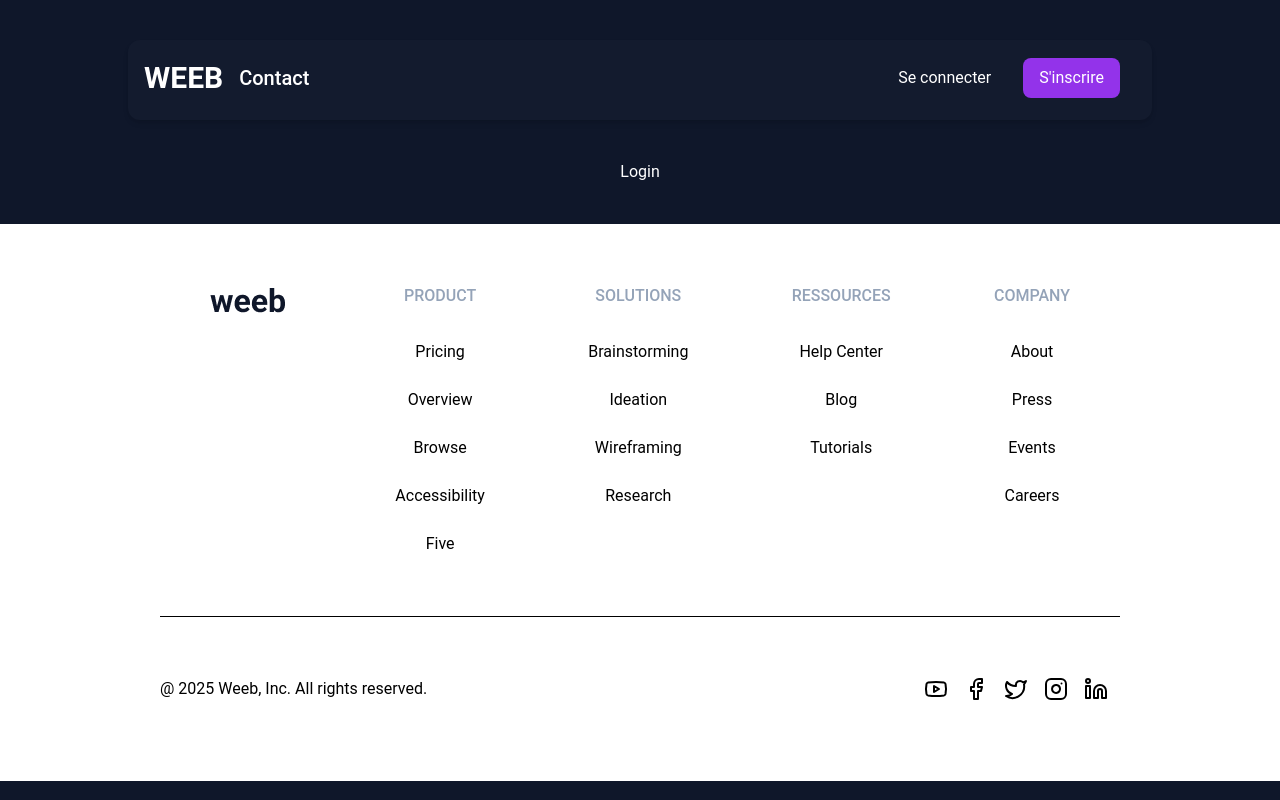
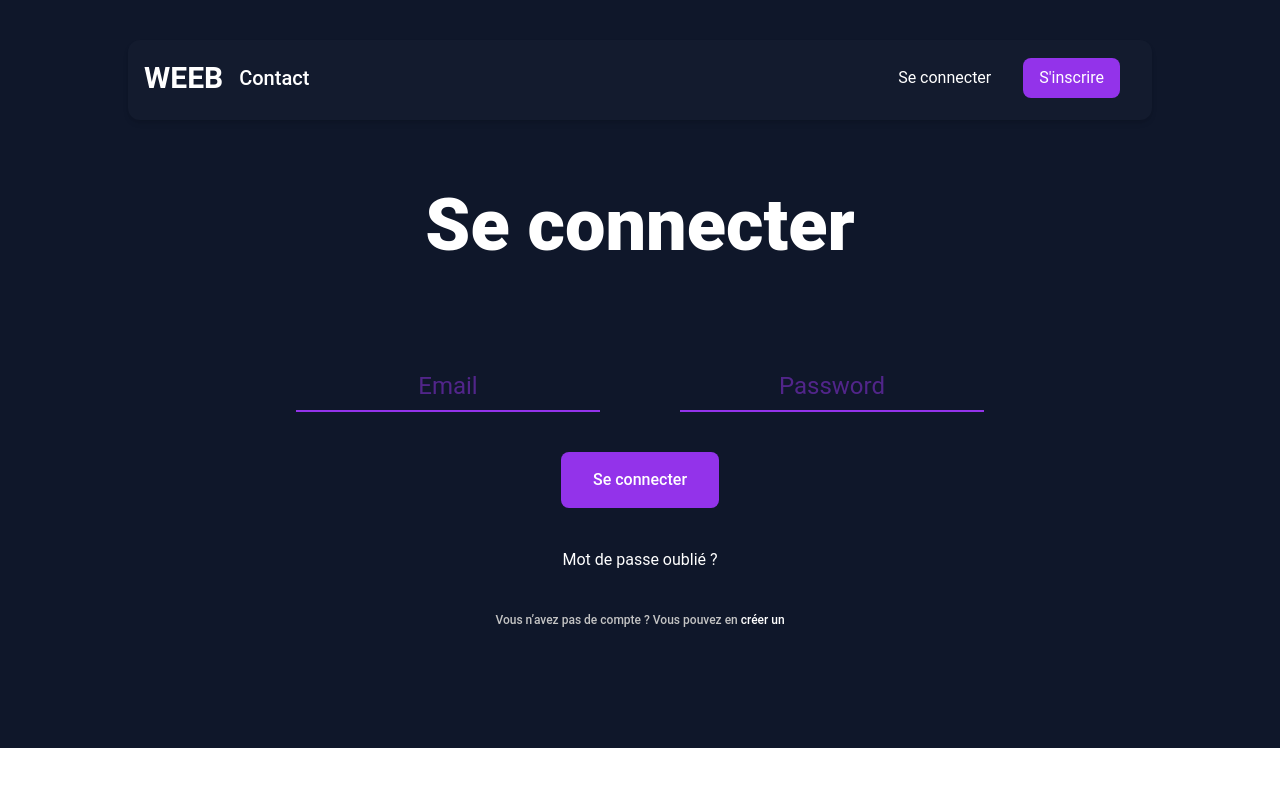
Before and after one commit to PierreSaumet/DST-P1, a React (Vite) app in the folder frontend/: page /login in a window 1280 px wide. Shown: the top 800 px of the page. Built offline with nearby package versions, Linux system fonts and the light colour scheme.

Commit message:
feat(login): add form and text

```diff
--- /dev/null
+++ b/frontend/src/components/Login/Form.jsx
@@ -0,0 +1,35 @@
+function Form() {
+  return (
+    <form class="mx-4 w-64 max-w-3xl rounded-xl sm:w-auto">
+      <div class="mt-5 flex flex-col items-center justify-center md:flex-row">
+        {/* Email */}
+        <div className="mx-1 my-5 max-w-80 px-5 md:mx-10 md:my-0 md:px-0">
+          <input
+            type="email"
+            id="email"
+            className="border-main-text focus:border-main-text text-main-text w-full appearance-none border-b-2 p-2 text-center text-2xl focus:border focus:placeholder-transparent focus:outline-none"
+            placeholder="Email"
+            required
+          />
+        </div>
+
+        {/* Password / Mot de Passe */}
+        <div className="mx-1 my-5 max-w-80 px-5 md:mx-10 md:my-0 md:px-0">
+          <input
+            type="password"
+            id="password"
+            className="border-main-text focus:border-main-text text-main-text w-full appearance-none border-b-2 p-2 text-center text-2xl focus:border focus:placeholder-transparent focus:outline-none"
+            placeholder="Password"
+            required
+          />
+        </div>
+      </div>
+
+      <button className="bg-main-text my-10 rounded-lg px-8 py-4 text-base font-medium text-white">
+        Se connecter
+      </button>
+    </form>
+  );
+}
+
+export default Form;
--- a/frontend/src/index.css
+++ b/frontend/src/index.css
@@ -5,5 +5,6 @@
   --color-main-text: #9333EA; /* purple */
   --color-header-bg: #131b2e; /* dark blue, used for header*/
   --color-blue-gray: #94A3B8;
+  --color-white-gray: #C4C4C4; /* used for login page */
   --font-roboto: "Roboto", sans-serif;
 }
--- a/frontend/src/pages/Login.jsx
+++ b/frontend/src/pages/Login.jsx
@@ -1,9 +1,26 @@
+import { Link } from "react-router-dom";
+
+import Form from "../components/Login/Form";
+
 function Login() {
   return (
-    <div>
-      Login
-    </div>
+    <section class="mt-[30px] mb-[80px] flex flex-col items-center justify-center text-center">
+      <div class="mb-2 max-w-4xl md:mb-20">
+        <h2 class="mx-5 text-4xl font-extrabold sm:text-5xl md:text-6xl lg:text-7xl">
+          Se connecter
+        </h2>
+      </div>
+
+      <Form />
+
+      <Link class="mb-10">Mot de passe oublié ?</Link>
+
+      <p className="text-white-gray mx-20 text-center text-xs font-medium md:mx-0">
+        Vous n’avez pas de compte ? Vous pouvez en{" "}
+        <span class="text-white">créer un</span>
+      </p>
+    </section>
   );
-};
+}
 
 export default Login;
```
